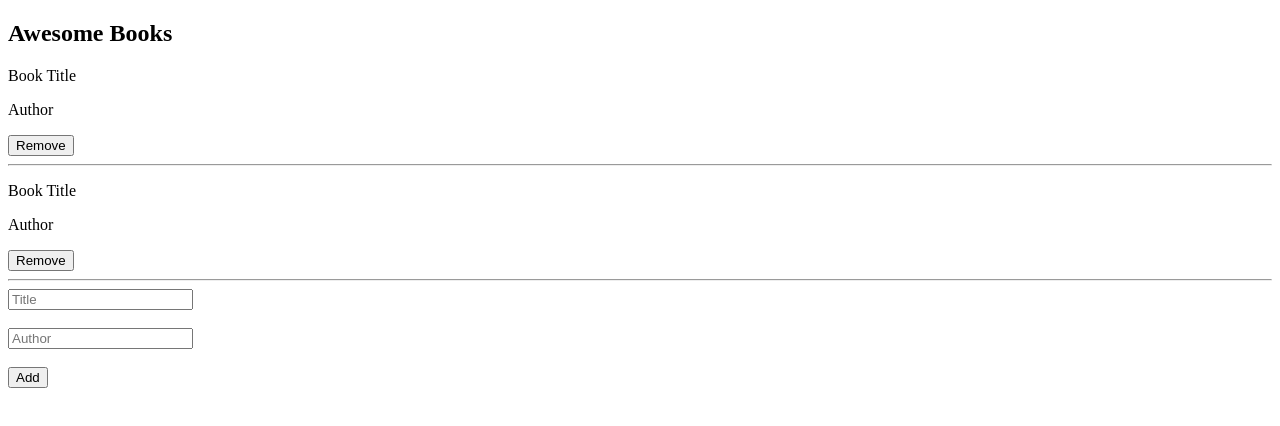
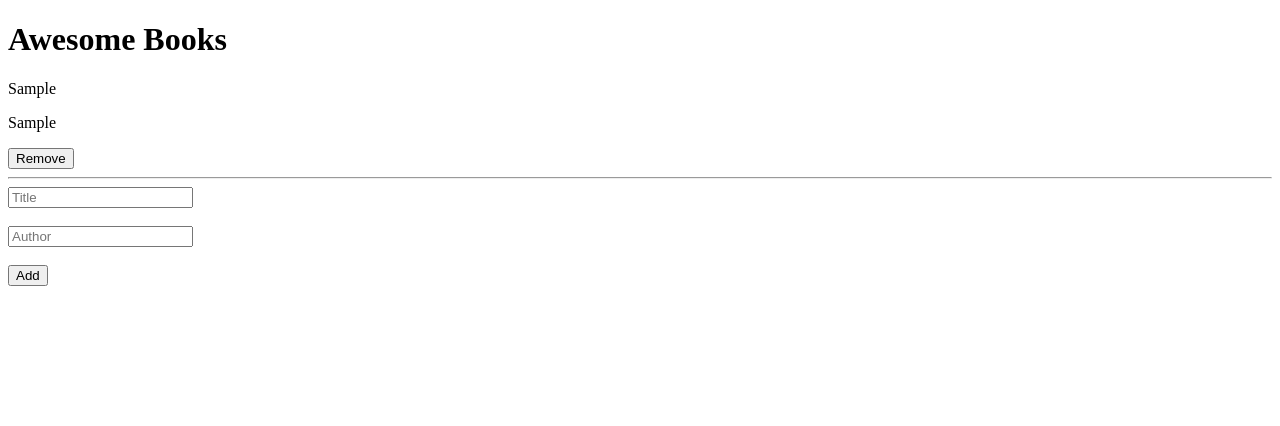
Before and after one commit to BenMKT/Awseome-Books-Project, a plain HTML site: page index.html in a window 1280 px wide. Both pictures are taken after typing "Sample", "Sample" into the empty fields and a click on the button "Add". Drawn offline with Linux system fonts and the light colour scheme.

Commit message:
Add bookHtml function and save localstorage

```diff
--- a/app.js
+++ b/app.js
@@ -10,7 +10,31 @@ function addBook () {
     const authorText = document.querySelector('#author');
     const book = new Book(titleText.value,authorText.value);
     bookKLibrary.push(book);
-    console.log(bookKLibrary);
+    localStorage.setItem("jsonLibrary", JSON.stringify(bookKLibrary));
+    bookHTML();
+}
+
+function remove(title, author) {
+    for (let i = 0; i < bookKLibrary.length; i++) {
+        if(bookKLibrary[i].title === title && bookKLibrary[i].author === author){
+            bookKLibrary.splice(i,1);
+        }
+    }
+    bookHTML();
+    console.log("Triggered");
+}
+
+function bookHTML() {
+    let bookSection = document.querySelector('#library');
+    bookKLibrary.forEach(n =>{
+        bookSection.innerHTML +=
+        `<div>
+        <p>${n.title}</p>
+        <p>${n.author}</p>
+        <button type="button" onclick='remove(${n.title},${n.author})' >Remove</button>
+        <hr>
+    </div>`
+    });
 }
 
 const form = document.querySelector('form');
@@ -19,10 +43,9 @@ form.addEventListener('submit',(event)=>{
     form.reset()
 })
 
-function remove(title, author) {
-    for (let i = 0; i < bookKLibrary.length; i++) {
-        if(bookKLibrary[i].title === title && bookKLibrary[i].author === author){
-            bookKLibrary.splice(i,1);
-        }
+window.addEventListener('load',()=> {
+    if(localStorage.getItem('jsonLibrary')) {
+        bookKLibrary = JSON.parse(localStorage.getItem('jsonLibrary'));
+        bookHTML();
     }
-}
+})
--- a/index.html
+++ b/index.html
@@ -6,22 +6,11 @@
     <title>Awesome Books project</title>
 </head>
 <body>
-    <section>
-        <h1>
-            Awesome Books
-        </h1>
-        <div>
-            <p>Book Title</p>
-            <p>Author</p>
-            <button type="button">Remove</button>
-            <hr>
-        </div>
-        <div>
-            <p>Book Title</p>
-            <p>Author</p>
-            <button type="button" onclick="remove()">Remove</button>
-            <hr>
-        </div>
+    <h1>
+        Awesome Books
+    </h1>
+    <section id="library">
+
     </section>
     <form action="">
         <input type="text" name="title" id="title" placeholder="Title"><br><br>
```
